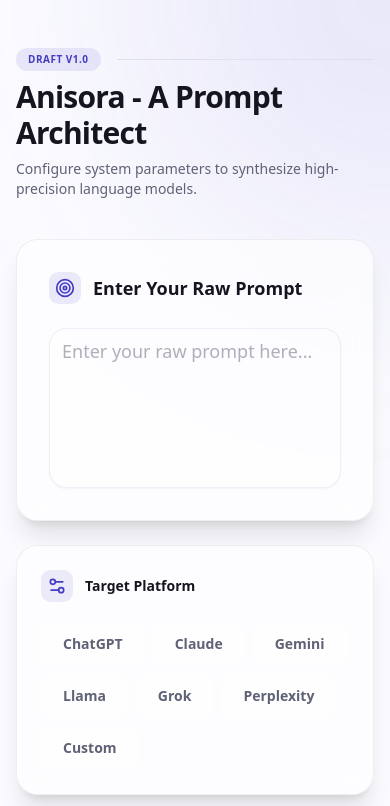
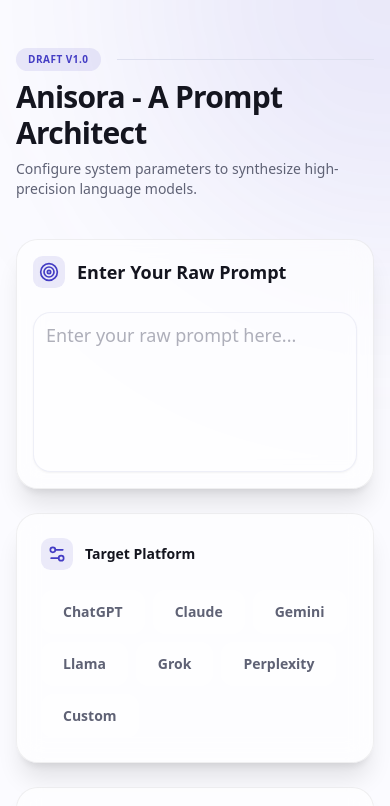
Before and after one commit to anishchaulagain/promptgen-web, a Next.js app: page / in a window 390 px wide. Shown: the top 806 px of the page. Built offline with nearby package versions, Linux system fonts and the light colour scheme; no server answers.

Commit message:
Responsive Prompt Gen

```diff
--- a/components/PromptGenerator/PromptGenerator.tsx
+++ b/components/PromptGenerator/PromptGenerator.tsx
@@ -108,7 +108,7 @@
             className="space-y-6"
           >
             {/* Goal Input Section */}
-            <div className="bg-glass p-8 rounded-3xl group transition-all duration-300 hover:shadow-2xl hover:shadow-primary/5">
+            <div className="bg-glass p-4 md:p-6 sm:p-8 rounded-3xl group transition-all duration-300 hover:shadow-2xl hover:shadow-primary/5">
               <div className="flex items-center gap-3 mb-6">
                 <div className="w-8 h-8 rounded-lg bg-primary/10 flex items-center justify-center text-primary group-hover:scale-110 transition-transform">
                   <Target className="w-5 h-5" />
@@ -210,7 +210,7 @@
                   value={formData.prompt_type}
                   onValueChange={(value) => setFormData((prev) => ({ ...prev, prompt_type: value }))}
                 >
-                  <SelectTrigger className="w-full bg-white/5 dark:bg-black/20 border-border/50 h-11 rounded-xl">
+                  <SelectTrigger className="w-full bg-white dark:bg-black border-border/50 h-11 rounded-xl">
                     <SelectValue placeholder="Select context" />
                   </SelectTrigger>
                   <SelectContent className="bg-glass border-border">
@@ -234,7 +234,7 @@
                   value={formData.complexity}
                   onValueChange={(value) => setFormData((prev) => ({ ...prev, complexity: value }))}
                 >
-                  <SelectTrigger className="w-full bg-white/5 dark:bg-black/20 border-border/50 h-11 rounded-xl">
+                  <SelectTrigger className="w-full bg-white dark:bg-black border-border/50 h-11 rounded-xl">
                     <SelectValue placeholder="Select depth" />
                   </SelectTrigger>
                   <SelectContent className="bg-glass border-border">
```
